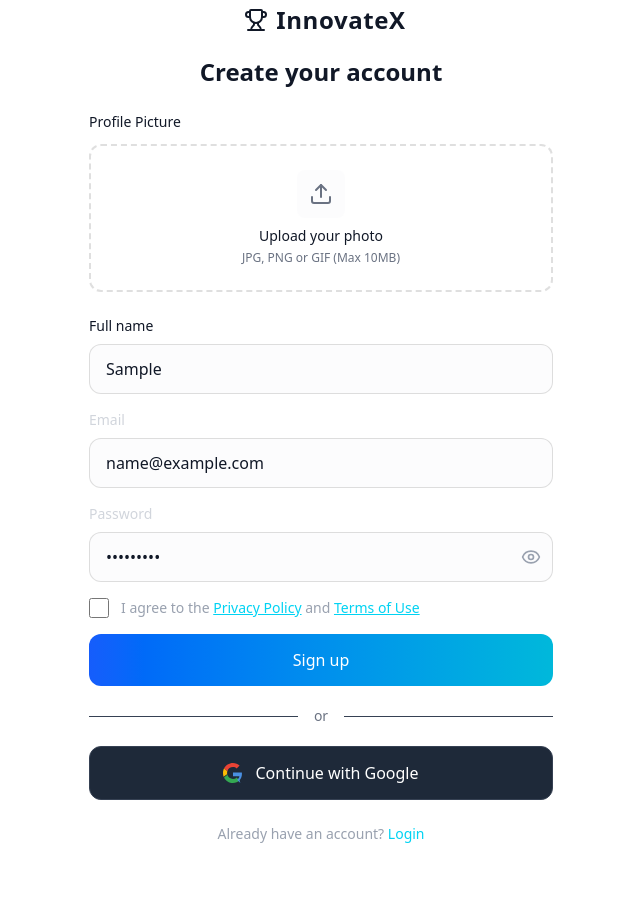
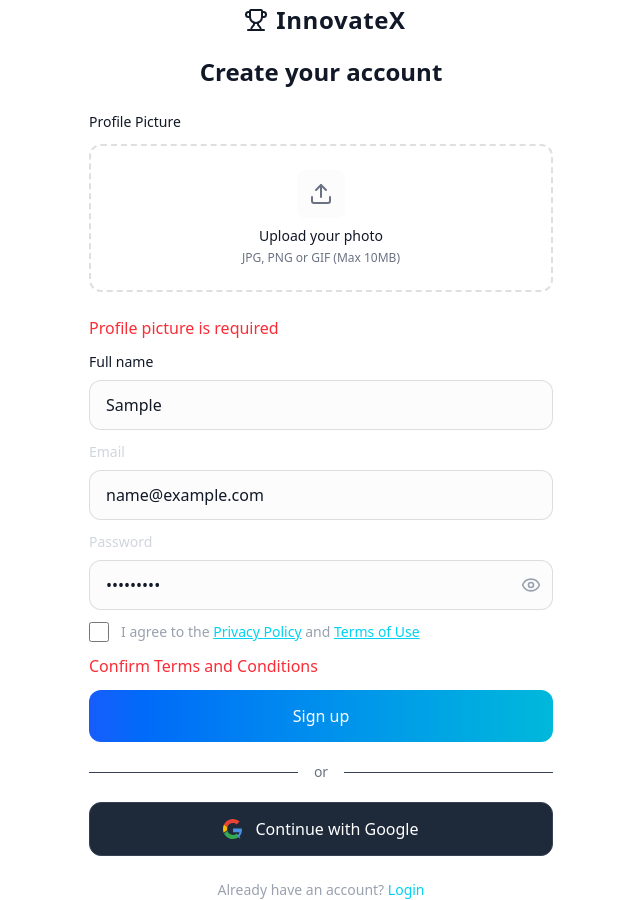
Before and after one commit to naims6/Innovate-X, a React (Vite) app: page /signup in a window 1280 px wide. Both pictures are taken after typing "Sample", "name@example.com", "Sample123" into the empty fields and a click on the button "Sign up". Shown: the whole page, without its empty margins (319-959 px from the left). Before the commit the page ends 844 px from the top, so only its background shows below. Built offline with nearby package versions, Linux system fonts and the light colour scheme; no server answers.

Commit message:
add: error handing in form.

```diff
--- a/src/Pages/Auth/Login/Login.jsx
+++ b/src/Pages/Auth/Login/Login.jsx
@@ -6,10 +6,15 @@
 import useAuth from "../../../hooks/useAuth";
 import { useForm } from "react-hook-form";
 import toast from "react-hot-toast";
+import { getAuthErrorMessage } from "../../../utility/auth/getAuthErrorMessage";
 
 const Login = () => {
   const { signIn } = useAuth();
-  const { register, handleSubmit } = useForm();
+  const {
+    register,
+    handleSubmit,
+    formState: { errors },
+  } = useForm();
   const navigate = useNavigate();
   const [showPassword, setShowPassword] = useState(false);
 
@@ -19,7 +24,9 @@
       toast.success("Login Successful");
       navigate("/");
     } catch (error) {
-      toast.error(error.message);
+      console.log(error.code);
+      const message = getAuthErrorMessage(error.code);
+      toast.error(message);
     }
   };
 
@@ -50,6 +57,9 @@
                 className="w-full px-4 py-3 bg-placeholder/50 border border-border rounded-xl placeholder-gray-500 focus:outline-none focus:border-cyan-500 focus:ring-2 focus:ring-cyan-500 focus:ring-opacity-50 transition"
               />
             </div>
+            {errors?.email && (
+              <p className="text-red-500">{errors?.email?.message}</p>
+            )}
 
             {/* Password */}
             <div>
@@ -74,6 +84,9 @@
                   {showPassword ? <EyeOff size={20} /> : <Eye size={20} />}
                 </button>
               </div>
+              {errors?.password && (
+                <p className="text-red-500">{errors?.password?.message}</p>
+              )}
             </div>
 
             {/* remember me and forgot password */}
--- a/src/Pages/Auth/SignUp/SignUp.jsx
+++ b/src/Pages/Auth/SignUp/SignUp.jsx
@@ -6,28 +6,35 @@
 import AuthContext from "../../../Context/AuthContext";
 import { Controller, useForm } from "react-hook-form";
 import { getImageUrl } from "../../../utility/getImageUrl";
+import { getAuthErrorMessage } from "../../../utility/auth/getAuthErrorMessage";
+import toast from "react-hot-toast";
 
 export default function SignUp() {
   const { createUser, updateUserProfile } = use(AuthContext);
-  const { register, handleSubmit, control } = useForm();
+  const {
+    register,
+    handleSubmit,
+    control,
+    formState: { errors },
+  } = useForm();
   const navigate = useNavigate();
   const [showPassword, setShowPassword] = useState(false);
   const [previewImage, setPreviewImage] = useState("");
   const fileInputRef = useRef(null);
 
+  console.log(errors);
+
   const onSubmit = async (data) => {
-    // console.log(data);
     const { fullName, email, password, profilePicture } = data;
-    console.log(profilePicture);
     try {
       const imageURL = await getImageUrl(profilePicture);
 
       await createUser(email, password);
       await updateUserProfile(fullName, imageURL);
-
       navigate("/");
     } catch (error) {
-      console.error("Error creating user:", error);
+      const message = getAuthErrorMessage(error.code);
+      toast.error(message);
     }
   };
 
@@ -68,7 +75,7 @@
               Create your account
             </h2>
 
-            <form onSubmit={handleSubmit(onSubmit)} className="space-y-4">
+            <form onSubmit={handleSubmit(onSubmit)} className="space-y-3">
               {/* Profile Image Upload */}
               <div className="mb-6">
                 <label className="block text-sm font-medium mb-3">
@@ -141,6 +148,11 @@
                   )}
                 </div>
               </div>
+              {errors?.profilePicture && (
+                <p className="text-red-500">
+                  {errors?.profilePicture?.message}
+                </p>
+              )}
 
               {/* Full Name */}
               <div>
@@ -151,10 +163,15 @@
                   type="text"
                   placeholder="Enter your full name"
                   autoComplete="name"
-                  {...register("fullName", { required: true })}
+                  {...register("fullName", {
+                    required: "Full name is required",
+                  })}
                   className="w-full bg-placeholder/50 px-4 py-3 border border-border rounded-xl placeholder-gray-500 focus:outline-none focus:border-cyan-500 focus:ring-2 focus:ring-cyan-500 focus:ring-opacity-50 transition"
                 />
               </div>
+              {errors?.fullName && (
+                <p className="text-red-500">{errors.fullName.message}</p>
+              )}
 
               {/* Email */}
               <div>
@@ -165,10 +182,13 @@
                   type="email"
                   placeholder="you@example.com"
                   autoComplete="email"
-                  {...register("email", { required: true })}
+                  {...register("email", { required: "Email is required" })}
                   className="w-full px-4 py-3 bg-placeholder/50 border border-border rounded-xl placeholder-gray-500 focus:outline-none focus:border-cyan-500 focus:ring-2 focus:ring-cyan-500 focus:ring-opacity-50 transition"
                 />
               </div>
+              {errors?.email && (
+                <p className="text-red-500">{errors?.email?.message}</p>
+              )}
 
               {/* Password */}
               <div>
@@ -180,7 +200,9 @@
                     type={showPassword ? "text" : "password"}
                     placeholder="Enter your password"
                     autoComplete="new-password"
-                    {...register("password", { required: true })}
+                    {...register("password", {
+                      required: "Paasword is required",
+                    })}
                     className="w-full px-4 py-3 bg-placeholder/50 border border-border rounded-xl placeholder-gray-500 focus:outline-none focus:border-cyan-500 focus:ring-2 focus:ring-cyan-500 focus:ring-opacity-50 transition"
                   />
                   <button
@@ -192,13 +214,18 @@
                   </button>
                 </div>
               </div>
+              {errors?.password && (
+                <p className="text-red-500">{errors?.password?.message}</p>
+              )}
 
               {/* Terms Checkbox */}
               <div className="flex items-center gap-3">
                 <input
                   type="checkbox"
                   id="terms"
-                  {...register("terms", { required: true })}
+                  {...register("terms", {
+                    required: "Confirm Terms and Conditions",
+                  })}
                   className="w-5 h-5 rounded bg-gray-800 border-gray-700 text-cyan-500 focus:ring-cyan-500 focus:ring-offset-gray-900"
                 />
                 <label htmlFor="terms" className="text-sm text-gray-400">
@@ -218,6 +245,9 @@
                   </a>
                 </label>
               </div>
+              {errors?.terms && (
+                <p className="text-red-500">{errors?.terms?.message}</p>
+              )}
 
               {/* Sign Up Button */}
               <button
--- a/src/Pages/Auth/SocialLogin/SocialLogin.jsx
+++ b/src/Pages/Auth/SocialLogin/SocialLogin.jsx
@@ -2,6 +2,7 @@
 import AuthContext from "../../../Context/AuthContext";
 import { useNavigate } from "react-router";
 import toast from "react-hot-toast";
+import { getAuthErrorMessage } from "../../../utility/auth/getAuthErrorMessage";
 
 const SocialLogin = () => {
   const { signInWithGoogle } = useContext(AuthContext);
@@ -13,7 +14,8 @@
       navigate("/");
       toast.success("Successfully logged in with Google!");
     } catch (error) {
-      console.error("Google Sign-In Error:", error);
+      const message = getAuthErrorMessage(error.code);
+      toast.error(message);
     }
   };
 
--- /dev/null
+++ b/src/utility/auth/getAuthErrorMessage.js
@@ -0,0 +1,46 @@
+export const getAuthErrorMessage = (errorCode) => {
+  switch (errorCode) {
+    case "auth/email-already-in-use":
+      return "This email is already registered. Try logging in.";
+
+    case "auth/invalid-credential":
+      return "The provided credential is invalid. Please try again.";
+
+    case "auth/weak-password":
+      return "Password must be at least 6 characters.";
+
+    case "auth/user-not-found":
+      return "No account found with this email.";
+
+    case "auth/wrong-password":
+      return "Incorrect password. Please try again.";
+
+    case "auth/invalid-email":
+      return "Please enter a valid email address.";
+
+    case "auth/too-many-requests":
+      return "Too many attempts. Please try again later.";
+
+    case "auth/network-request-failed":
+      return "Network error. Check your internet connection.";
+
+    // Google Login Errors
+    case "auth/popup-closed-by-user":
+      return "Popup closed before completing sign in.";
+
+    case "auth/popup-blocked":
+      return "Popup blocked by your browser. Enable popup and retry.";
+
+    case "auth/cancelled-popup-request":
+      return "Sign-in popup was cancelled.";
+
+    case "auth/account-exists-with-different-credential":
+      return "You already have an account with a different login method.";
+
+    case "auth/operation-not-supported-in-this-environment":
+      return "Google login not supported in this browser environment.";
+
+    default:
+      return "Something went wrong. Please try again.";
+  }
+};
```
